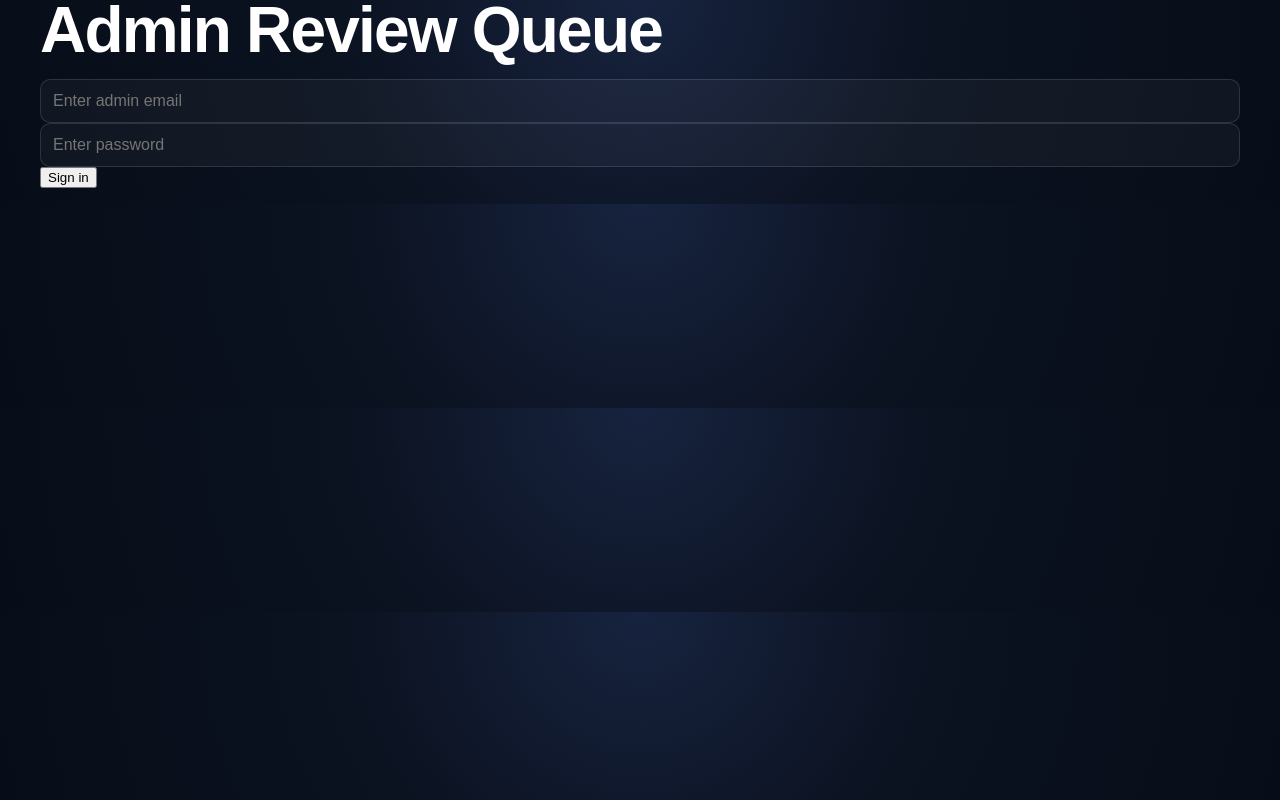
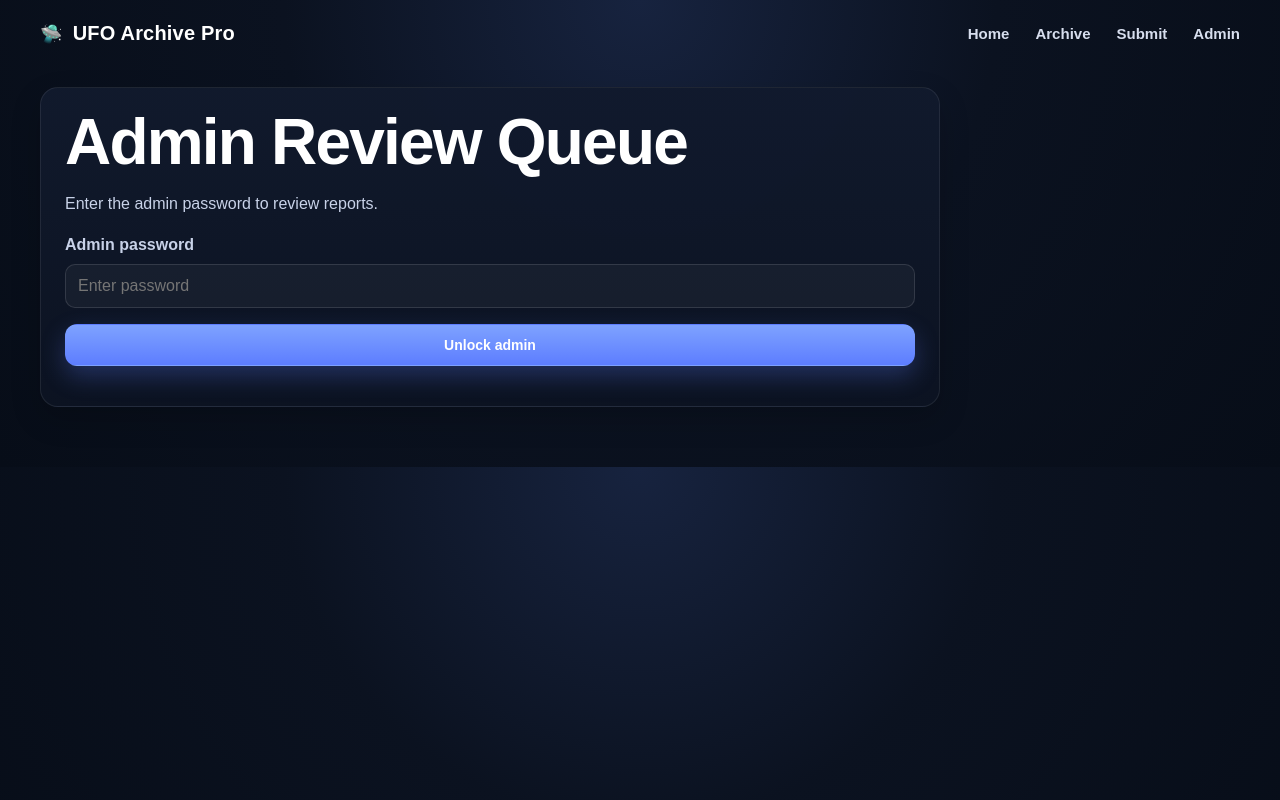
Before and after one commit to d562kb9xsd-star/ufo-archive-pro, a website: page admin.html in a window 1280 px wide. Drawn offline with nearby package versions, Linux system fonts and the light colour scheme.

Commit message:
Refactor admin.html structure and update scripts

```diff
--- a/admin.html
+++ b/admin.html
@@ -2,32 +2,49 @@
 <html lang="en">
 <head>
   <meta charset="UTF-8" />
+  <meta name="viewport" content="width=device-width, initial-scale=1.0" />
   <title>Admin - UFO Archive Pro</title>
   <link rel="stylesheet" href="styles.css" />
 </head>
+<body>
+  <header>
+    <div class="container nav">
+      <div class="brand">UFO Archive Pro</div>
+      <nav class="menu">
+        <a href="index.html">Home</a>
+        <a href="archive.html">Archive</a>
+        <a href="submit.html">Submit</a>
+        <a href="admin.html">Admin</a>
+      </nav>
+    </div>
+  </header>
 
-<body>
-  <div class="container">
-    <h1>Admin Review Queue</h1>
+  <main class="container page-wrap">
+    <div class="admin-card">
+      <h1>Admin Review Queue</h1>
+      <p class="page-intro">Enter the admin password to review reports.</p>
 
-    <!-- LOGIN -->
-    <form id="login-form">
-      <input id="email" type="email" placeholder="Enter admin email" required />
-      <input id="password" type="password" placeholder="Enter password" required />
-      <button type="submit">Sign in</button>
-    </form>
+      <div id="admin-login" class="form-grid">
+        <div>
+          <label for="admin-password">Admin password</label>
+          <input id="admin-password" type="password" placeholder="Enter password" />
+        </div>
+        <button id="admin-login-btn" class="btn btn-primary" type="button">Unlock admin</button>
+      </div>
 
-    <p id="status"></p>
+      <p id="admin-login-status" class="status-message"></p>
 
-    <!-- ADMIN PANEL -->
-    <div id="admin-panel" style="display:none;">
-      <button id="logout">Logout</button>
-      <div id="cases"></div>
+      <div id="admin-protected" style="display:none;">
+        <div class="admin-actions" style="margin-bottom:16px;">
+          <button id="admin-signout-btn" class="btn btn-secondary" type="button">Lock admin</button>
+        </div>
+        <p id="admin-status" class="status-message"></p>
+        <div id="admin-list" class="admin-list"></div>
+      </div>
     </div>
-  </div>
+  </main>
 
-  <script src="config.js"></script>
-  <script src="https://cdn.jsdelivr.net/npm/@supabase/supabase-js@2"></script>
-  <script src="admin.js"></script>
+  <script src="config.js?v=20"></script>
+  <script src="admin.js?v=20"></script>
 </body>
 </html>
```
